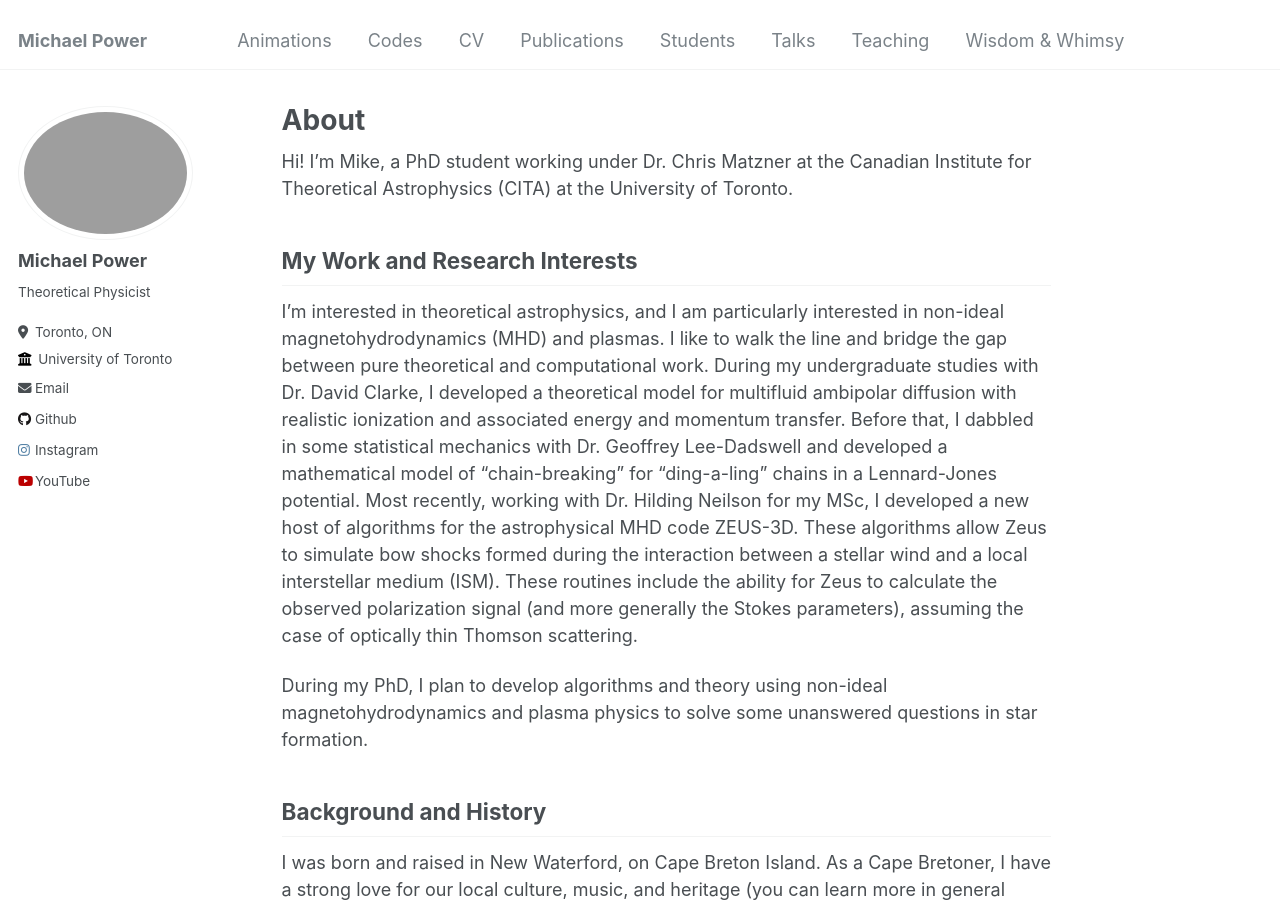
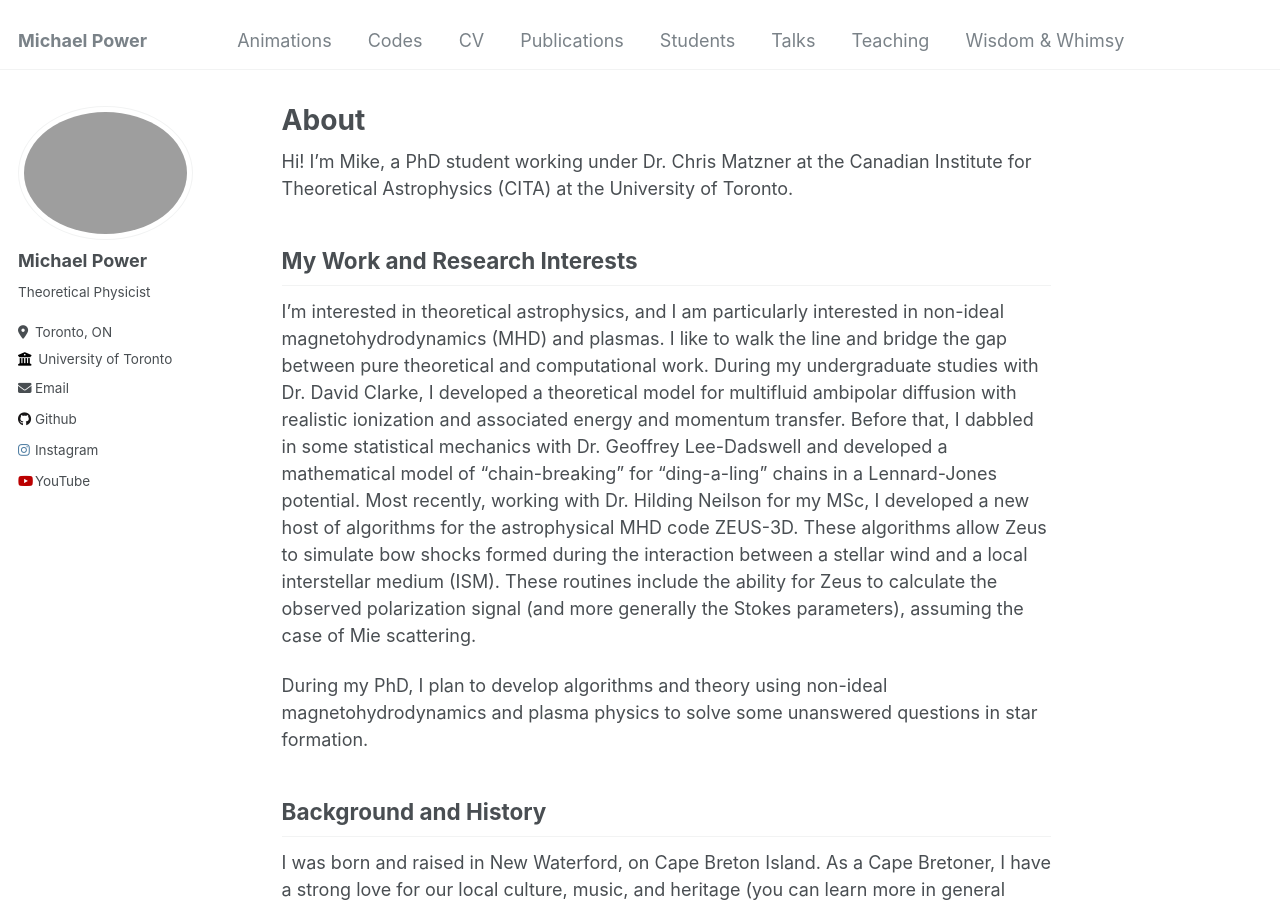
Before and after one commit to Sticky-Mick/Sticky-Mick.github.io, a Jekyll site: the page built from _pages/about.md, in a window 1280 px wide and 900 px high. Built offline with Jekyll 4.4.1, drawn with Linux system fonts in a browser that asks for light colours.

Commit message:
Update about.md

```diff
--- a/_pages/about.md
+++ b/_pages/about.md
@@ -11,7 +11,7 @@ Hi! I'm Mike, a PhD student working under Dr. Chris Matzner at the Canadian Inst
 
 My Work and Research Interests
 ------
-I'm interested in theoretical astrophysics, and I am particularly interested in non-ideal magnetohydrodynamics (MHD) and plasmas. I like to walk the line and bridge the gap between pure theoretical and computational work. During my undergraduate studies with Dr. David Clarke, I developed a theoretical model for multifluid ambipolar diffusion with realistic ionization and associated energy and momentum transfer. Before that, I dabbled in some statistical mechanics with Dr. Geoffrey Lee-Dadswell and developed a mathematical model of "chain-breaking" for "ding-a-ling" chains in a Lennard-Jones potential. Most recently, working with Dr. Hilding Neilson for my MSc, I developed a new host of algorithms for the astrophysical MHD code ZEUS-3D. These algorithms allow Zeus to simulate bow shocks formed during the interaction between a stellar wind and a local interstellar medium (ISM). These routines include the ability for Zeus to calculate the observed polarization signal (and more generally the Stokes parameters), assuming the case of optically thin Thomson scattering.
+I'm interested in theoretical astrophysics, and I am particularly interested in non-ideal magnetohydrodynamics (MHD) and plasmas. I like to walk the line and bridge the gap between pure theoretical and computational work. During my undergraduate studies with Dr. David Clarke, I developed a theoretical model for multifluid ambipolar diffusion with realistic ionization and associated energy and momentum transfer. Before that, I dabbled in some statistical mechanics with Dr. Geoffrey Lee-Dadswell and developed a mathematical model of "chain-breaking" for "ding-a-ling" chains in a Lennard-Jones potential. Most recently, working with Dr. Hilding Neilson for my MSc, I developed a new host of algorithms for the astrophysical MHD code ZEUS-3D. These algorithms allow Zeus to simulate bow shocks formed during the interaction between a stellar wind and a local interstellar medium (ISM). These routines include the ability for Zeus to calculate the observed polarization signal (and more generally the Stokes parameters), assuming the case of Mie scattering.
 
 During my PhD, I plan to develop algorithms and theory using non-ideal magnetohydrodynamics and plasma physics to solve some unanswered questions in star formation.
 
```
